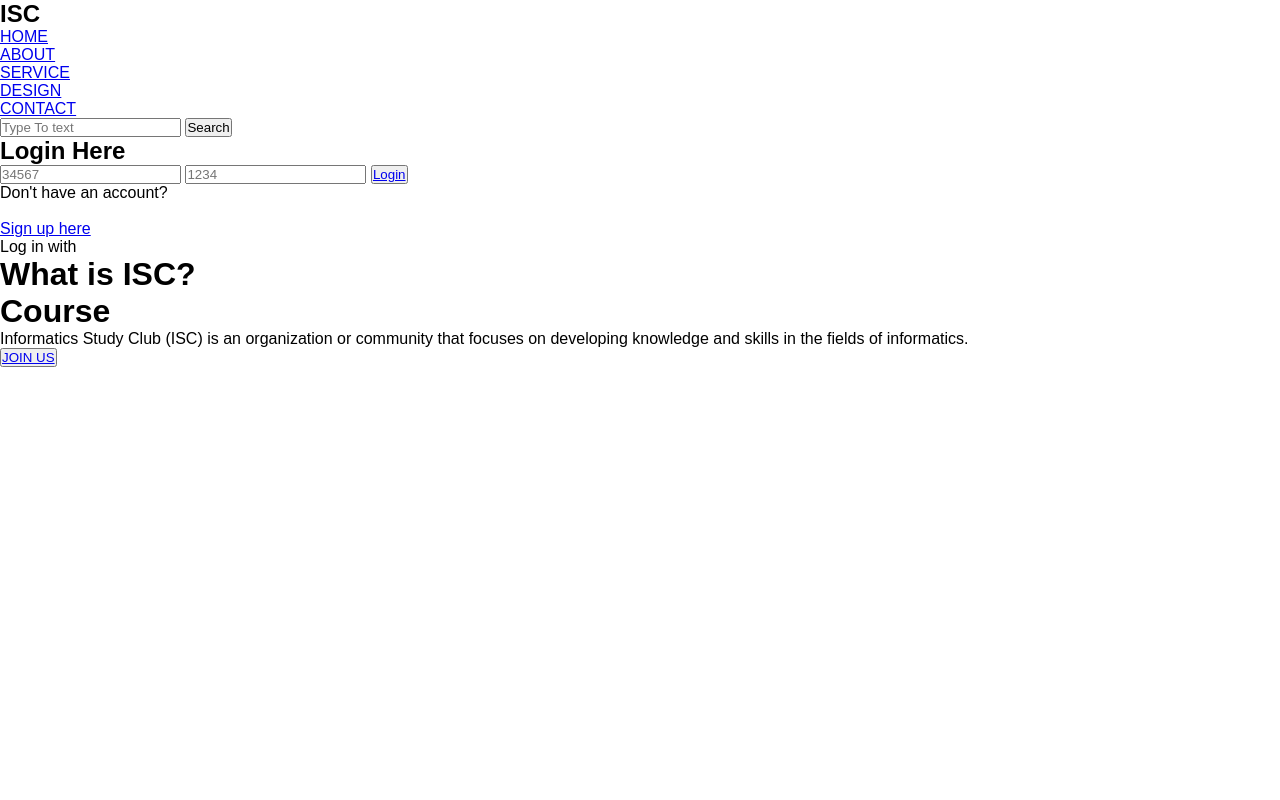
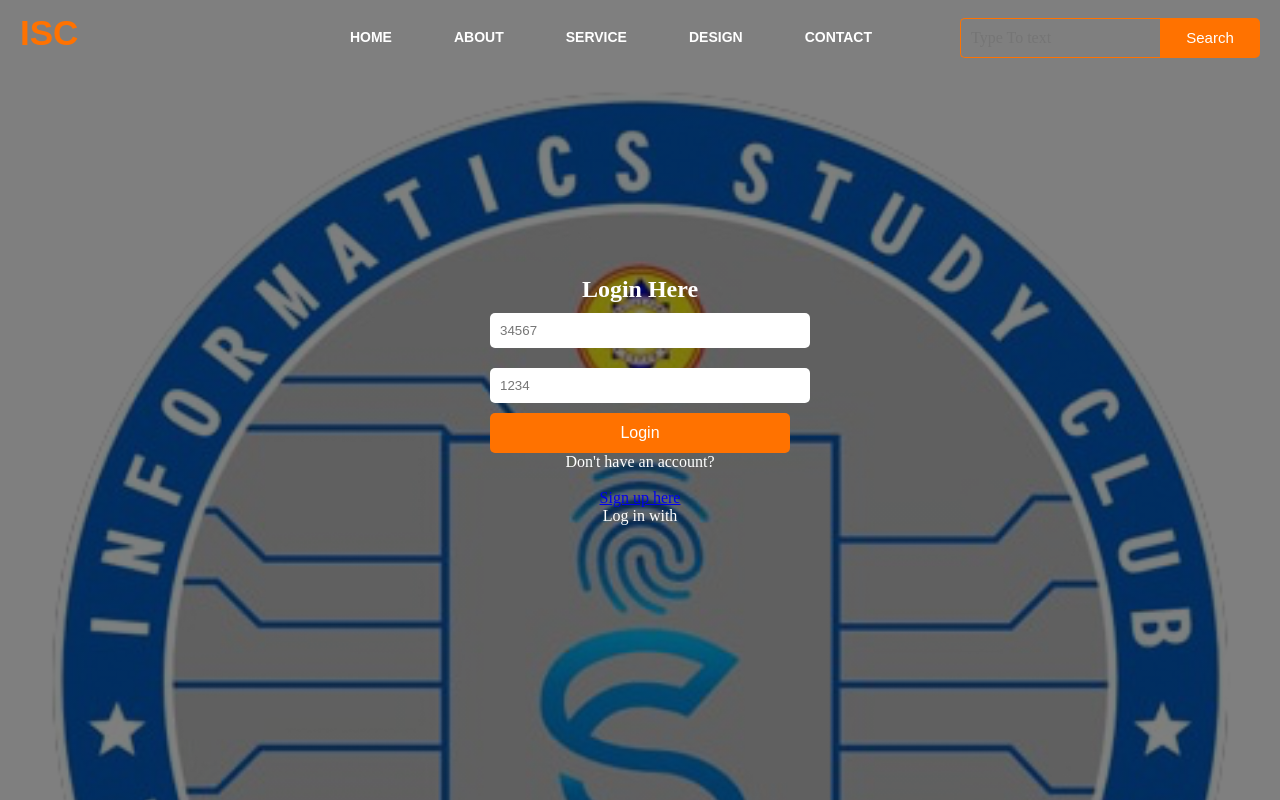
Before and after one commit to Allifiah/Landing-Page-ISC, a plain HTML site: page index.html in a window 1280 px wide. Shown: the top 800 px of the page. Drawn offline with Linux system fonts and the light colour scheme.

Commit message:
Update style.css

```diff
--- a/style.css
+++ b/style.css
@@ -1,52 +1,187 @@
-*{
+* {
   margin: 0;
   padding: 0;
-  box-sizing: border-box;
-  scroll-behavior: smooth;
-  font-family: "Poppins", sans-serif;
 }
 
-.container{
-  width: 90%;
-  margin-inline: auto;
+.main {
+  width: 100%;
+  background: linear-gradient(
+      to top,
+      rgba(0, 0, 0, 0.5) 50%,
+      rgba(0, 0, 0, 0.5) 50%
+    ),
+    url(isc500.png);
+  background-position: center;
+  background-size: cover;
+  height: 170vh;
 }
 
-header{
+.navbar {
   width: 100%;
-  height: 100vh;
-  background-image: linear-gradient(rgba(0,0,0,0.6), rgba(0,0,0,0.6)) ,url('../../image/isc500.png');
-  background-size: cover;
-  background-position: center;
-  background-repeat: no-repeat;
+  height: 75px;
+  margin: auto;
+  display: flex;
+  align-items: center;
+  justify-content: space-between;
 }
 
-.navigation {
-  width: 100%;
+.icon {
+  width: 200px;
+  height: 70px;
 }
 
-.navigation .box-navigation {
+.logo {
+  color: #ff7200;
+  font-size: 35px;
+  font-family: Arial;
+  padding-left: 20px;
+  padding-top: 10px;
+}
+
+.menu {
   display: flex;
-  flex-direction: row;
-  justify-content: space-between;
+  height: 70px;
+}
+
+.menu ul {
+  display: flex;
+  justify-content: center;
   align-items: center;
 }
 
-.navigation .box-navigation .box:nth-child(1) h1{
-  font-size: 38px;
-  color: white;
+.menu ul li {
+  list-style: none;
+  margin-left: 62px;
+  font-size: 14px;
 }
 
-.navigation .box-navigation .box:nth-child(2) ul{
-  display: flex;
-  flex-direction: row;
+.menu ul li a {
+  text-decoration: none;
+  color: #fff;
+  font-family: Arial;
+  font-weight: bold;
+  transition: 0.4s ease-in-out;
 }
 
-.navigation .box-navigation .box:nth-child(2) ul li {
-  list-style-type: none;
-  margin-left: 40px;
+.menu ul li a:hover {
+  color: #ff7200;
 }
 
-.navigation .box-navigation .box:nth-child(2) ul li a {
+.search {
+  display: flex;
+  align-items: center;
+  margin-right: 20px;
+}
+
+.srch {
+  font-family: 'Times New Roman';
+  width: 200px;
+  height: 40px;
+  background: transparent;
+  border: 1px solid #ff7200;
+  color: #fff;
+  border-right: none;
+  font-size: 16px;
+  padding: 10px;
+  border-bottom-left-radius: 5px;
+  border-top-left-radius: 5px;
+}
+
+.btn {
+  width: 100px;
+  height: 40px;
+  background: #ff7200;
+  border: 2px solid #ff7200;
+  color: #fff;
+  font-size: 15px;
+  border-bottom-right-radius: 5px;
+  border-top-right-radius: 5px;
+}
+
+.form-container {
+  display: flex;
+  justify-content: center;
+  align-items: center;
+  height: calc(100vh - 150px); /* ini sesuaiin sama  tinggi navbar & margin */
+}
+
+.form {
+  /* background: rgba(0, 0, 0, 0.7);   */ /* INI BUAT BACKGROUND FORM LOGIN*/
+  padding: 20px;
+  border-radius: 10px;
+  color: #fff;
+  text-align: center;
+  width: 300px;
+}
+
+.form input {
+  width: 100%;
+  padding: 10px;
+  margin: 10px 0;
+  border-radius: 5px;
+  border: none;
+}
+
+.form .btn {
+  width: 100%;
+  padding: 10px;
+  background: #ff7200;
+  color: #fff;
+  border: none;
+  border-radius: 5px;
+  cursor: pointer;
+  font-size: 16px;
+}
+
+.form .btn a {
   text-decoration: none;
-  color: white;
+  color: #fff;
 }
+
+.content {
+  width: 1200px;
+  margin: auto;
+  color: #fff;
+  position: relative;
+  text-align: center;
+}
+
+.content .par {
+  padding: 20px;
+  font-family: Arial;
+  letter-spacing: 1.2;
+  line-height: 30px;
+}
+
+.content h1 {
+  font-family: 'Times New Roman';
+  font-size: 50px;
+  margin-top: 9%;
+  letter-spacing: 2px;
+}
+
+.content .cn {
+  width: 160px;
+  height: 40px;
+  background: #ff2000;
+  border: none;
+  font-size: 18px;
+  border-radius: 10px;
+  cursor: pointer;
+  transition: 0.4s ease;
+}
+
+.content .cn a {
+  text-decoration: none;
+  color: #000;
+  transition: 0.3s ease;
+}
+
+.cn:hover {
+  background-color: #fff;
+}
+
+.content span {
+  color: #ff7200;
+  font-size: 60px;
+}
```
